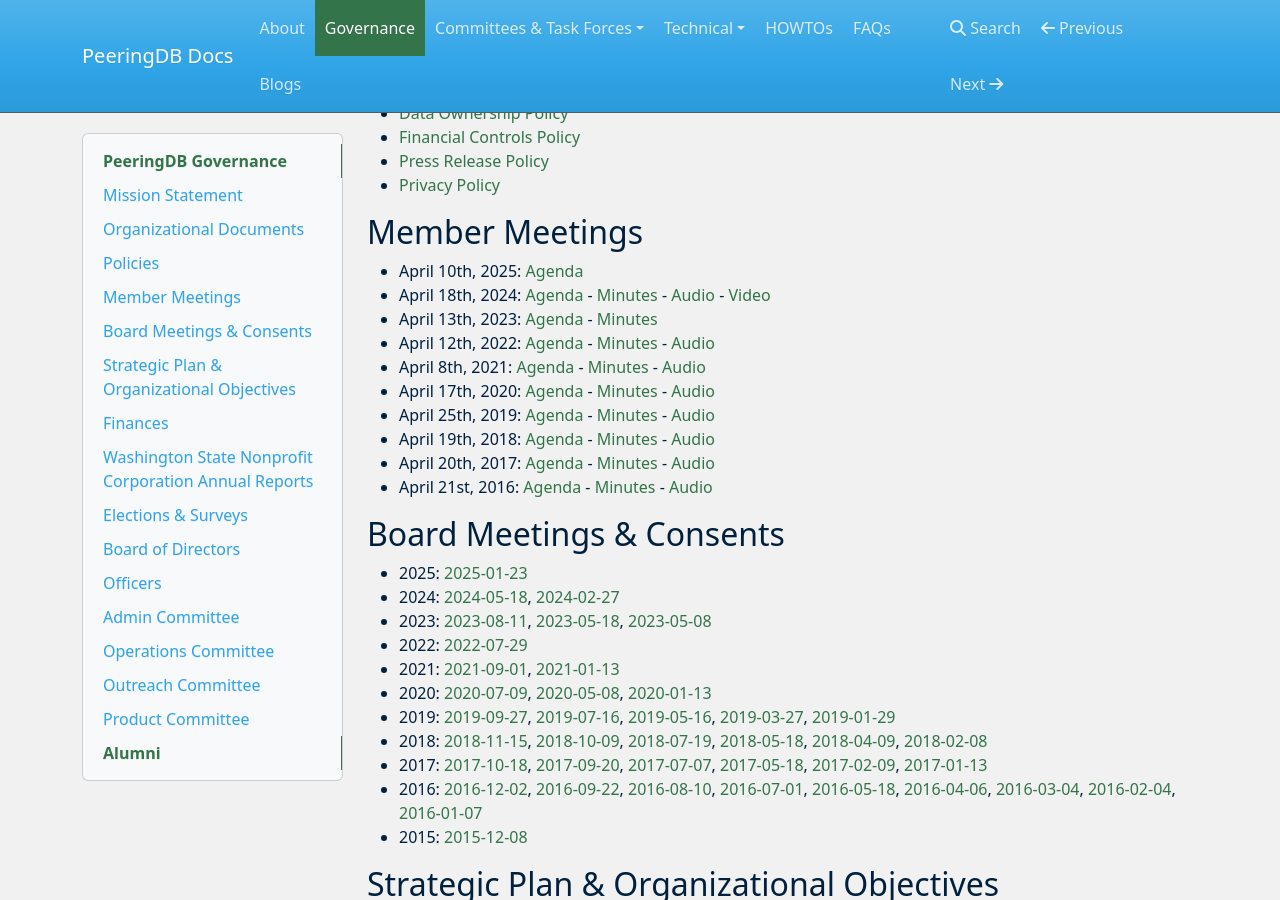
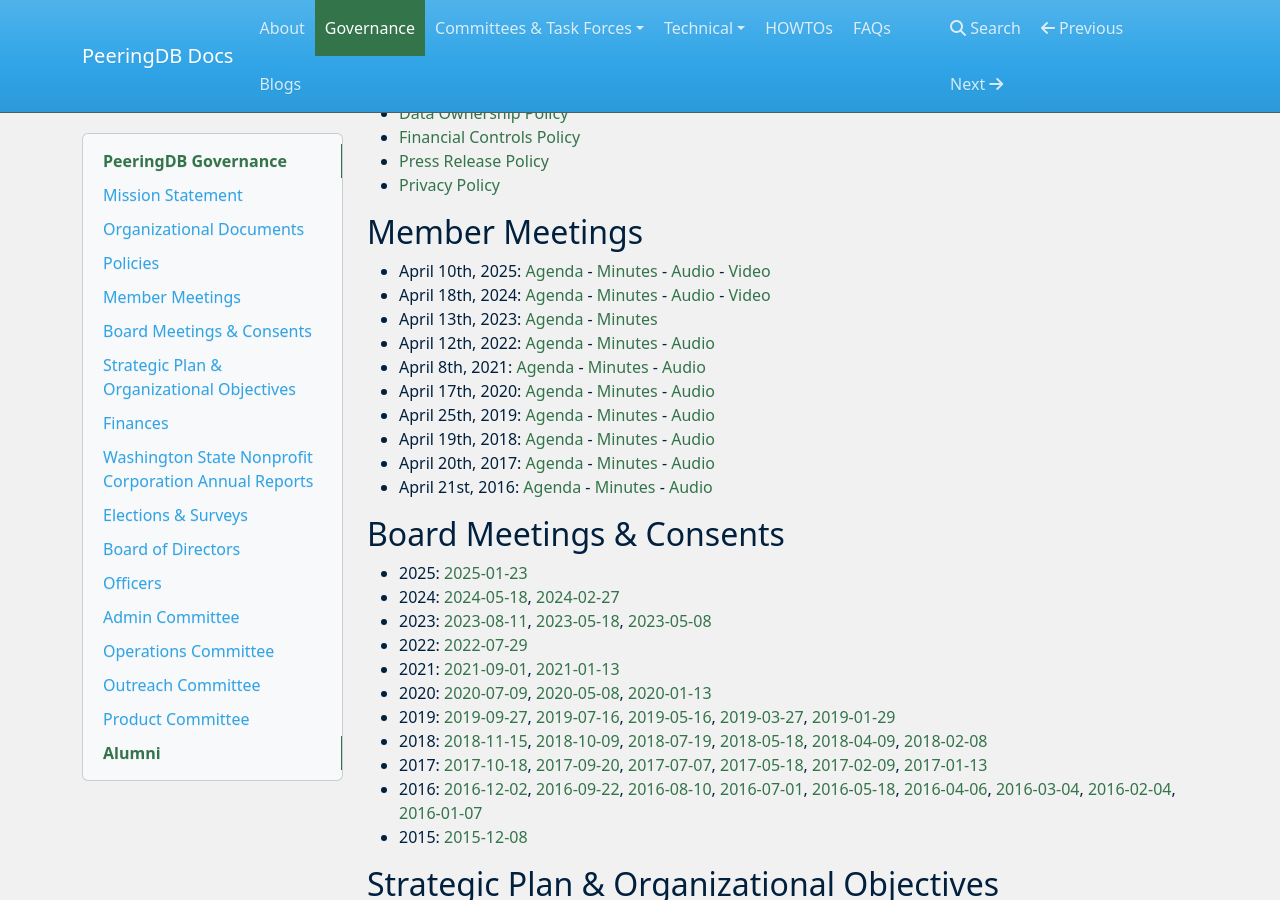
Before and after one commit to peeringdb/docs, an MkDocs documentation site: the page built from docs/gov.md, in a window 1280 px wide and 900 px high, scrolled down 430 px. Built offline with MkDocs 1.6.1, drawn with Linux system fonts in a browser that asks for light colours; nearby versions of some CDN libraries.

Commit message:
Annual member meeting minutes.

```diff
--- a/docs/gov.md
+++ b/docs/gov.md
@@ -22,7 +22,7 @@
 
 ## Member Meetings
 
-- April 10th, 2025: [Agenda](gov/legaldocs/2025-04-10_PeeringDB_Member_Meeting_Agenda.txt)
+- April 10th, 2025: [Agenda](gov/legaldocs/2025-04-10_PeeringDB_Member_Meeting_Agenda.txt) - [Minutes](gov/legaldocs/2025-04-10_PeeringDB_Member_Meeting_Minutes.pdf) - [Audio](gov/legaldocs/2025-04-10_PeeringDB_Member_Meeting_Audio.mp3) - [Video](https://youtu.be/m4BaRMGwo4s)
 - April 18th, 2024: [Agenda](gov/legaldocs/2024-04-18_PeeringDB_Member_Meeting_Agenda.txt) - [Minutes](gov/legaldocs/2024-04-18_PeeringDB_Member_Meeting_Minutes.pdf) - [Audio](gov/legaldocs/2024-04-18_PeeringDB_Member_Meeting_Audio.mp3) - [Video](https://youtu.be/dfNHXOw-lvk)
 - April 13th, 2023: [Agenda](gov/legaldocs/2023-04-13_PeeringDB_Member_Meeting_Agenda.txt) - [Minutes](gov/legaldocs/2023-04-13_PeeringDB_Member_Meeting_Minutes.pdf)
 - April 12th, 2022: [Agenda](gov/legaldocs/2022-04-12_PeeringDB_Member_Meeting_Agenda.txt) - [Minutes](gov/legaldocs/2022-04-12_PeeringDB_Member_Meeting_Minutes.pdf) - [Audio](gov/legaldocs/2022-04-12_PeeringDB_Member_Meeting_Audio.mp3)
```
Also changed, not shown: 4 other files.
